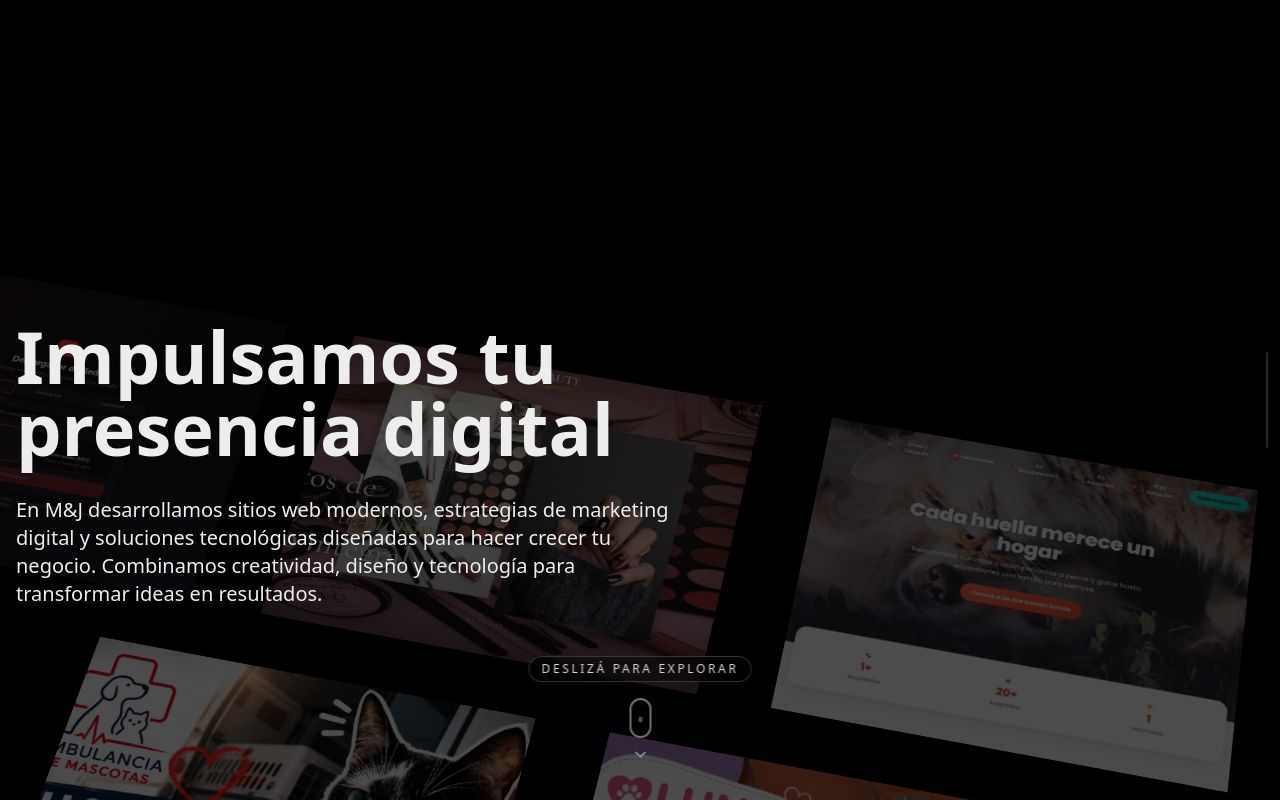
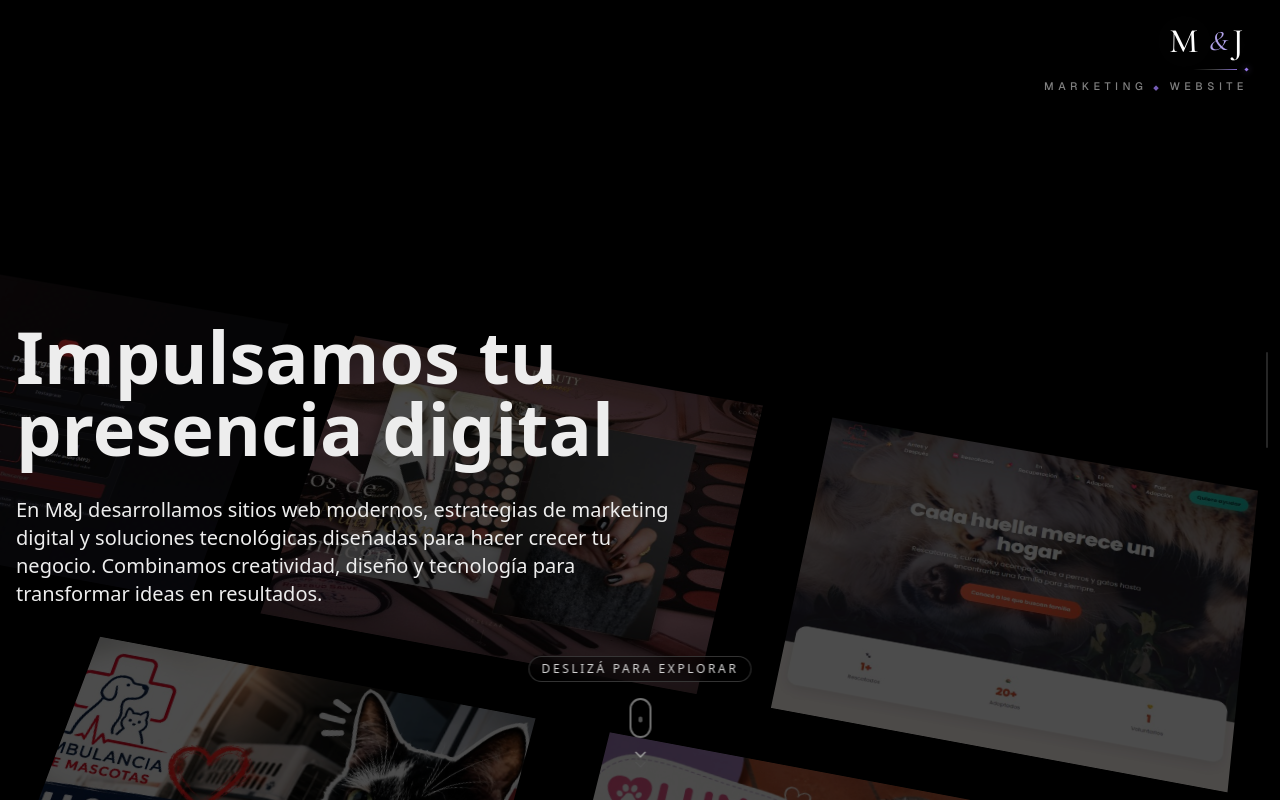
Before and after one commit to Juancho008/porfolioMyJ, a Next.js app: page / in a window 1280 px wide. Shown: the top 800 px of the page. Built offline with nearby package versions, Linux system fonts and the light colour scheme.

Commit message:
Add SiteBrand component, integrate Cormorant_Garamond font, and update layout styles in RootLayout and HeroParallaxDemo

```diff
--- a/src/app/layout.tsx
+++ b/src/app/layout.tsx
@@ -1,5 +1,5 @@
 import type { Metadata } from "next";
-import { Geist, Geist_Mono } from "next/font/google";
+import { Cormorant_Garamond, Geist, Geist_Mono } from "next/font/google";
 import "./globals.css";
 
 const geistSans = Geist({
@@ -10,6 +10,13 @@ const geistSans = Geist({
 const geistMono = Geist_Mono({
   variable: "--font-geist-mono",
   subsets: ["latin"],
+});
+
+const cormorant = Cormorant_Garamond({
+  variable: "--font-cormorant",
+  subsets: ["latin"],
+  weight: ["300", "400", "500", "600", "700"],
+  style: ["normal", "italic"],
 });
 
 export const metadata: Metadata = {
@@ -24,7 +31,9 @@ export default function RootLayout({
 }>) {
   return (
     <html lang="es">
-      <body className={`${geistSans.variable} ${geistMono.variable} antialiased`}>
+      <body
+        className={`${geistSans.variable} ${geistMono.variable} ${cormorant.variable} antialiased`}
+      >
         {children}
       </body>
     </html>
--- /dev/null
+++ b/src/components/blocks/site-brand.tsx
@@ -0,0 +1,46 @@
+"use client";
+
+export function SiteBrand() {
+  return (
+    <div
+      className="pointer-events-none fixed right-4 top-4 z-50 md:right-8 md:top-6"
+      aria-label="M&J Marketing Website"
+    >
+      <div className="flex flex-col items-end">
+        {/* Monograma principal */}
+        <div
+          className="flex items-baseline justify-end leading-none [text-shadow:0_0_40px_rgba(255,255,255,0.12)]"
+          style={{ fontFamily: "var(--font-cormorant), Georgia, serif" }}
+        >
+          <span className="text-[1.65rem] font-medium tracking-[0.13em] text-white md:text-[2.15rem]">
+            M
+          </span>
+          <span className="mx-[0.18em] -translate-y-[0.06em] text-[1.35rem] font-normal italic text-violet-300/90 md:text-[1.75rem]">
+            &amp;
+          </span>
+          <span className="text-[1.65rem] font-medium tracking-[0.13em] text-white md:text-[2.15rem]">
+            J
+          </span>
+        </div>
+
+        {/* Línea decorativa */}
+        <div className="mt-2.5 flex items-center gap-2">
+          <span className="h-px w-9 bg-gradient-to-l from-violet-400/80 via-white/25 to-transparent md:w-11" />
+          <span className="h-[3px] w-[3px] rotate-45 bg-violet-400/90 shadow-[0_0_6px_rgba(167,139,250,0.5)]" />
+        </div>
+
+        {/* Subtítulo */}
+        <p
+          className="mt-2.5 text-[0.58rem] font-medium uppercase leading-none tracking-[0.38em] text-white/50 md:text-[0.68rem] md:tracking-[0.42em]"
+          style={{ fontFamily: "var(--font-geist-sans), system-ui, sans-serif" }}
+        >
+          Marketing
+          <span className="mx-1.5 inline-block text-[0.45rem] text-violet-400/70">
+            ◆
+          </span>
+          Website
+        </p>
+      </div>
+    </div>
+  );
+}
--- a/src/components/hero-parallax-demo.tsx
+++ b/src/components/hero-parallax-demo.tsx
@@ -6,11 +6,13 @@ import { AboutLearnSection } from "@/components/blocks/about-learn-section";
 import { PricingSection } from "@/components/blocks/pricing-section";
 import { ClientsSection } from "@/components/blocks/clients-section";
 import { ScrollIndicator } from "@/components/blocks/scroll-indicator";
+import { SiteBrand } from "@/components/blocks/site-brand";
 import { products } from "@/components/hero-parallax-products";
 
 export function HeroParallaxDemo() {
   return (
     <div className="w-full bg-black">
+      <SiteBrand />
       <ScrollIndicator />
       <HeroParallax products={products} />
       <AboutLearnSection />
```
